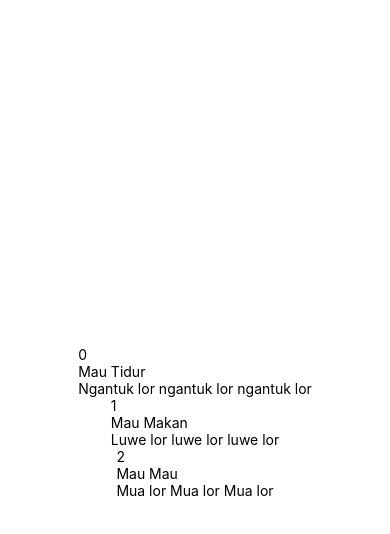
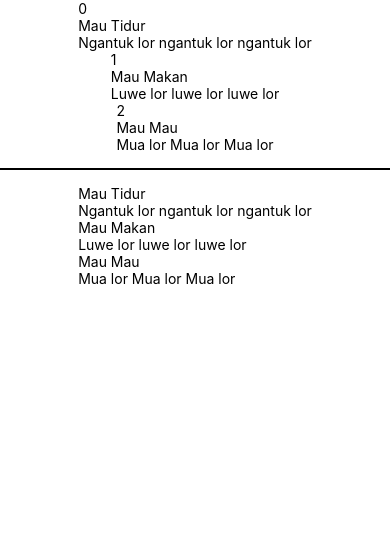
Before and after one commit to adibest/first-react, a React Native app: screen / in a window 390 px wide. Shown: the top 534 px of the page. Built offline with nearby package versions, Linux system fonts and the light colour scheme.

Commit message:
perulanagn flatlist

```diff
--- a/App.js
+++ b/App.js
@@ -1,5 +1,5 @@
 import React from 'react';
-import {View, Text, ScrollView} from 'react-native';
+import {View, Text, ScrollView, FlatList} from 'react-native';
 
 let todos = [
   {
@@ -27,7 +27,7 @@ export default class App extends React.Component {
             alignItems: 'center',
           }}
         >
-
+          {/*perulangan map*/}
           {todos.map( (todo, index) => (
 
             <View key={index}>
@@ -37,6 +37,27 @@ export default class App extends React.Component {
             </View>
           ) )}
 
+          <View style={{
+            margin: 15,
+            width: '100%',
+            borderWidth: 1,
+            borderColor: 'black',
+          }} />
+
+        {/*perulangan flatlist*/}
+        <FlatList
+          data={todos}
+          keyExtractor={ (todo,index) => index.toString()}
+          renderItem={ (todo) => (
+
+            <View>
+              <Text>{ todo.item.title }</Text>
+              <Text>{ todo.item.desc }</Text>
+            </View>
+
+          )}
+        />
+
         </View>
     );
   }
```
